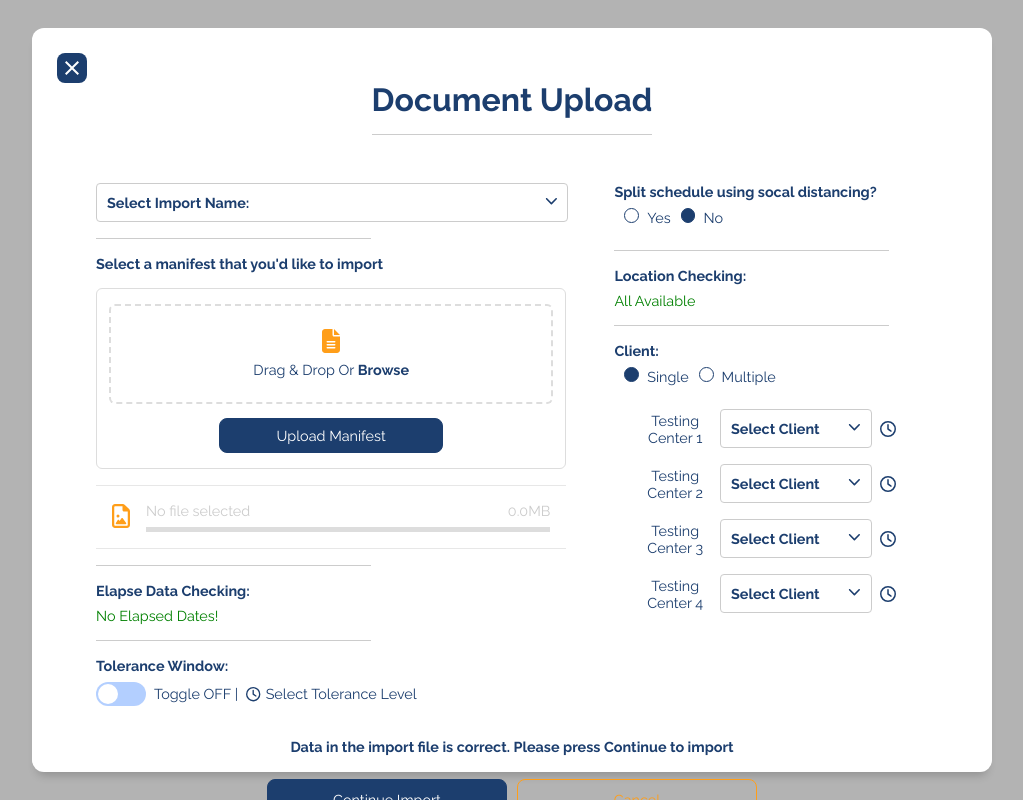
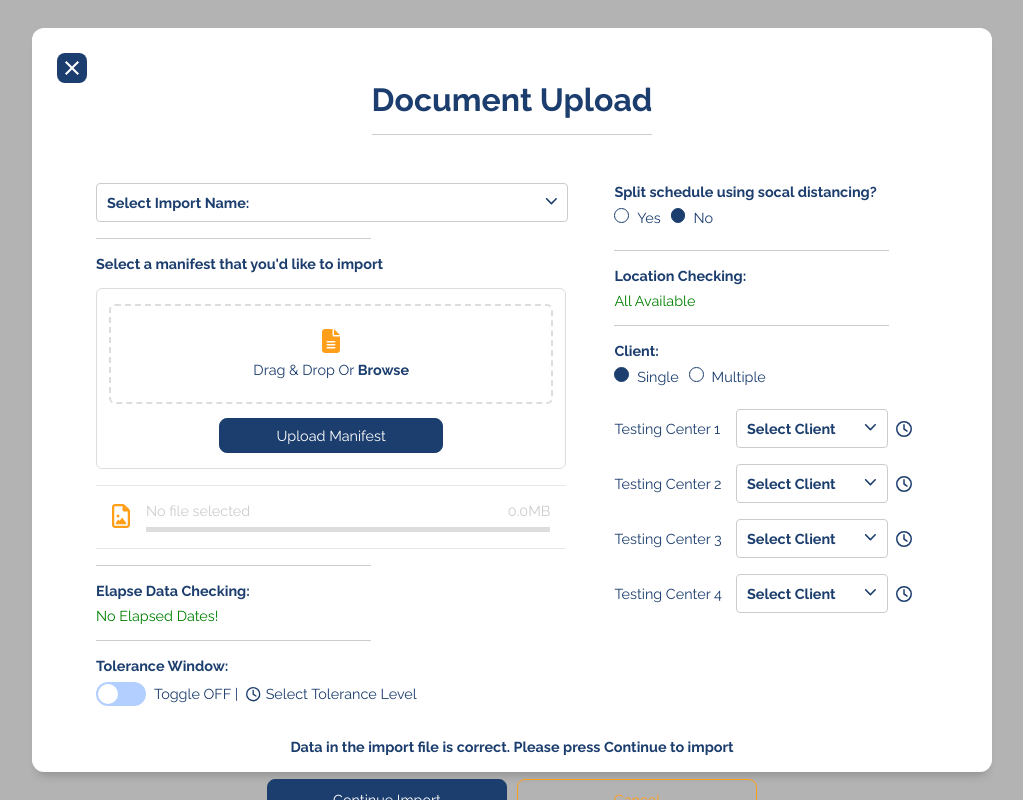
Before and after one commit to nikkibrooks2389/skyhop-frontend-exercise, a React (Create React App) app: page / in a window 1280 px wide. Both pictures are taken after a click on the button "Document Upload". Shown: the whole page, without its empty margins (128-1151 px from the left). Built offline with nearby package versions, Linux system fonts and the light colour scheme.

Commit message:
fix padding and margin on radio buttons

```diff
--- a/src/components/DocumentUpload/ClientSelector/ClientSelector.css
+++ b/src/components/DocumentUpload/ClientSelector/ClientSelector.css
@@ -20,6 +20,6 @@
     color: var(--primaryBlue);
     justify-content: space-between;
     align-items: center;
-    margin: 1rem;
+    margin: 1rem 0;
     font-size: .9rem;
 }
--- a/src/components/UI/RadioSelect/RadioOption/RadioOption.css
+++ b/src/components/UI/RadioSelect/RadioOption/RadioOption.css
@@ -5,7 +5,8 @@
     border-radius: 8px;
     font-size: .9rem;
     font-family: "Raleway", sans-serif;
-
+    align-items: center;
+    justify-content: center;
 }
 
 .radio-option input[type="radio"] {
@@ -13,7 +14,8 @@
 }
 
 .radio-option input[type="radio"] + span {
-    margin-left: 10px;
+    margin-right: 10px;
+
 }
 
 .radio-option input[type="radio"] + span::before {
```
